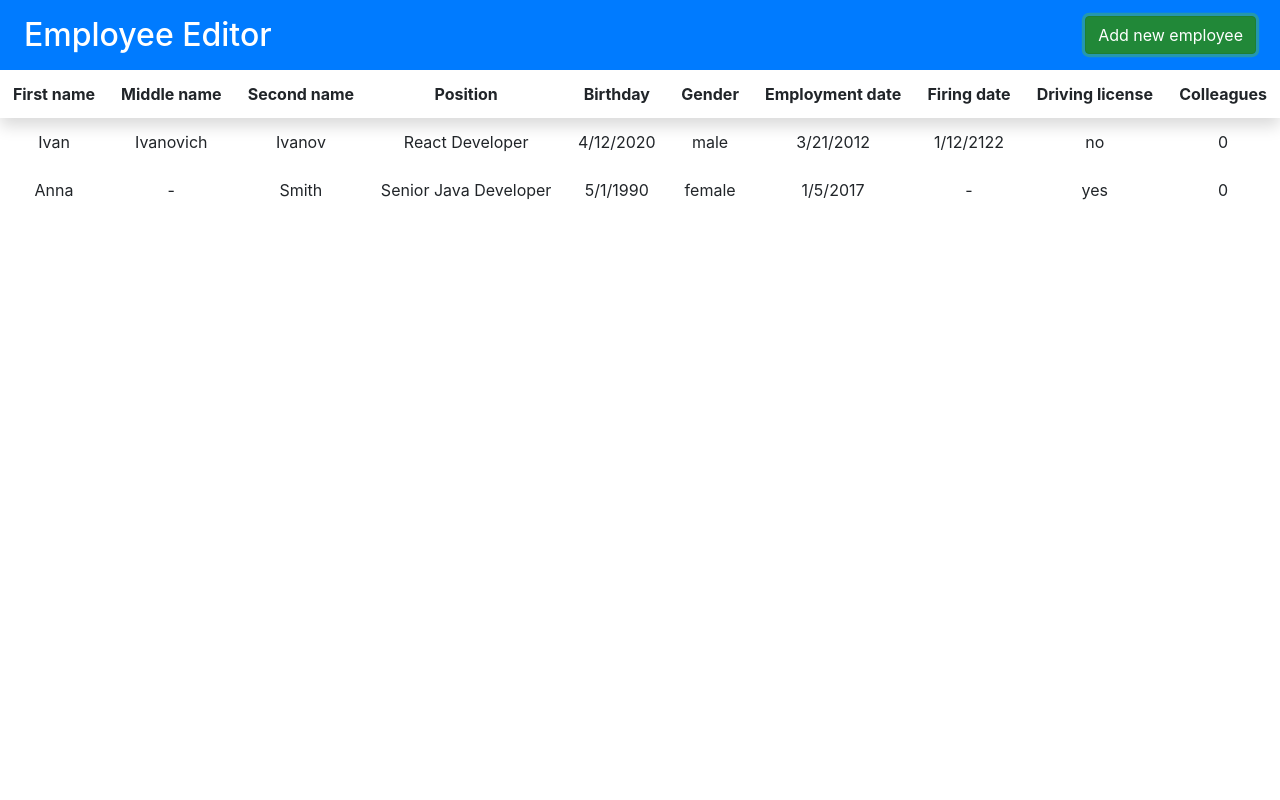
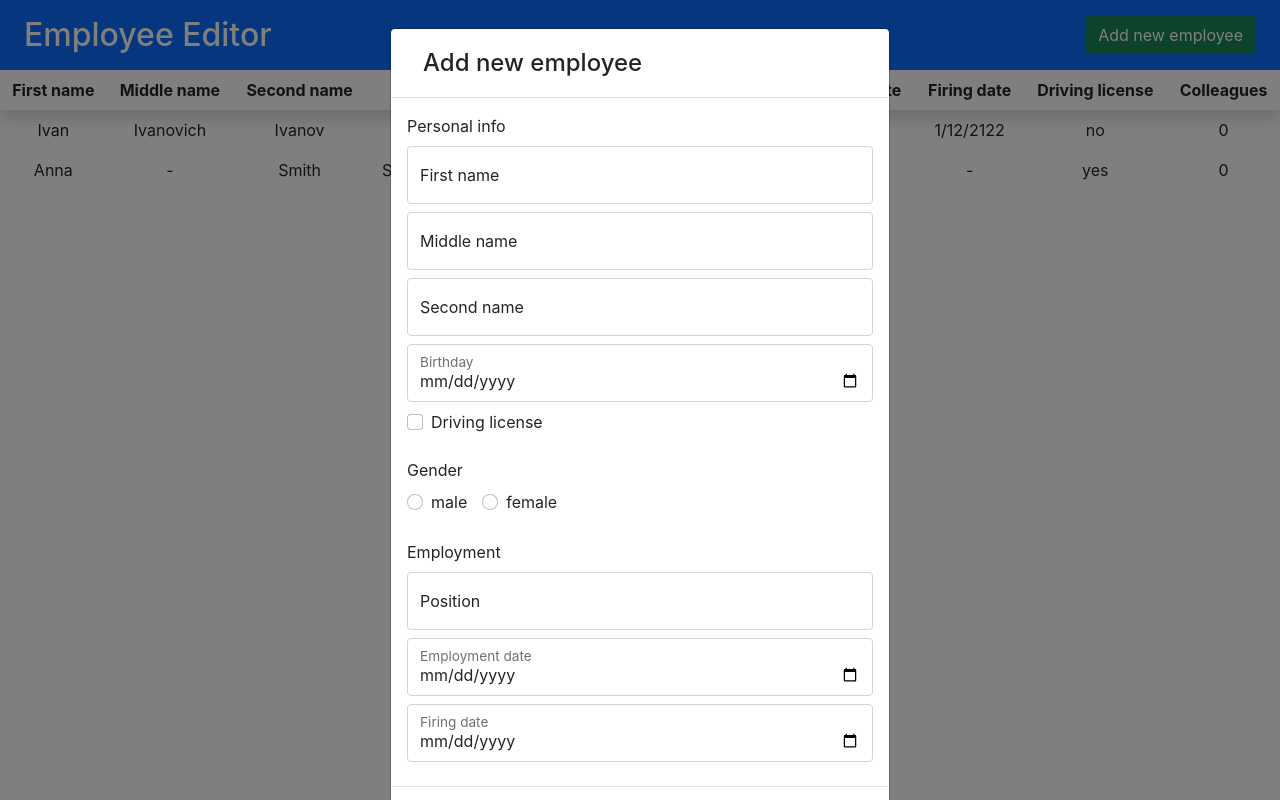
Before and after one commit to iskorotkov/employee-editor, a React (Create React App) app: page / in a window 1280 px wide. Both pictures are taken after a click on the button "Add new employee". Built offline with nearby package versions, Linux system fonts and the light colour scheme.

Commit message:
feat: add EmployeeForm

```diff
--- a/package.json
+++ b/package.json
@@ -3,7 +3,7 @@
   "version": "0.1.0",
   "private": true,
   "dependencies": {
-    "bootstrap": "^4.6.0",
+    "bootstrap": "^5.0.0-beta3",
     "mobx": "^6.3.0",
     "mobx-react": "^7.1.0",
     "react": "^17.0.2",
--- a/public/index.html
+++ b/public/index.html
@@ -1,20 +1,20 @@
 <!DOCTYPE html>
 <html lang="en">
 <head>
-    <meta charset="utf-8" />
-    <link rel="icon" href="%PUBLIC_URL%/favicon.ico" />
-    <meta name="viewport" content="width=device-width, initial-scale=1" />
-    <meta name="theme-color" content="#000000" />
+    <meta charset="utf-8"/>
+    <link rel="icon" href="%PUBLIC_URL%/favicon.ico"/>
+    <meta name="viewport" content="width=device-width, initial-scale=1"/>
+    <meta name="theme-color" content="#000000"/>
     <meta
             name="description"
             content="Web site created using create-react-app"
     />
-    <link rel="apple-touch-icon" href="%PUBLIC_URL%/logo192.png" />
+    <link rel="apple-touch-icon" href="%PUBLIC_URL%/logo192.png"/>
     <!--
       manifest.json provides metadata used when your web app is installed on a
       user's mobile device or desktop. See https://developers.google.com/web/fundamentals/web-app-manifest/
     -->
-    <link rel="manifest" href="%PUBLIC_URL%/manifest.json" />
+    <link rel="manifest" href="%PUBLIC_URL%/manifest.json"/>
     <!--
       Notice the use of %PUBLIC_URL% in the tags above.
       It will be replaced with the URL of the `public` folder during the build.
@@ -25,6 +25,10 @@
       Learn how to configure a non-root public URL by running `npm run build`.
     -->
     <title>React App</title>
+
+    <!-- Bootstrap: CSS only -->
+    <link href="https://cdn.jsdelivr.net/npm/bootstrap@5.0.0-beta3/dist/css/bootstrap.min.css" rel="stylesheet"
+          integrity="sha384-eOJMYsd53ii+scO/bJGFsiCZc+5NDVN2yr8+0RDqr0Ql0h+rP48ckxlpbzKgwra6" crossorigin="anonymous">
 </head>
 <body>
 <noscript>You need to enable JavaScript to run this app.</noscript>
@@ -39,5 +43,10 @@
   To begin the development, run `npm start` or `yarn start`.
   To create a production bundle, use `npm run build` or `yarn build`.
 -->
+
+<!-- Bootstrap: JavaScript Bundle with Popper -->
+<script src="https://cdn.jsdelivr.net/npm/bootstrap@5.0.0-beta3/dist/js/bootstrap.bundle.min.js"
+        integrity="sha384-JEW9xMcG8R+pH31jmWH6WWP0WintQrMb4s7ZOdauHnUtxwoG2vI5DkLtS3qm9Ekf"
+        crossorigin="anonymous"></script>
 </body>
 </html>
--- a/src/App.tsx
+++ b/src/App.tsx
@@ -1,9 +1,10 @@
-import React from 'react'
+import React, { useState } from 'react'
 import './App.css'
-import 'bootstrap/dist/css/bootstrap.min.css'
 import { EmployeeList } from './components/EmployeeList'
 import { Employee, Gender } from './data/employee'
 import Button from 'react-bootstrap/Button'
+import { EmployeeForm } from './components/EmployeeForm'
+import Modal from 'react-bootstrap/Modal'
 
 function App () {
   const employees: Employee[] = [
@@ -35,17 +36,34 @@ function App () {
     }
   ]
 
+  const [show, setShow] = useState(false)
+
+  const handleShow = () => setShow(true)
+  const handleClose = () => setShow(false)
+
   return (
     <div className="App">
       <header className="w-100 p-0 m-0 bg-primary">
         <div className="d-flex flex-row flex-nowrap mx-2 p-3 align-items-center">
           <h2 className="text-white p-0 m-0">Employee Editor</h2>
           <span className="flex-grow-1"/>
-          <Button variant="success">Add new employee</Button>
+          <Button variant="success" onClick={handleShow}>Add new employee</Button>
         </div>
       </header>
       <main>
         <EmployeeList employees={employees}/>
+        <Modal show={show} onHide={handleClose}>
+          <Modal.Header>
+            <Modal.Title className='px-3'>Add new employee</Modal.Title>
+          </Modal.Header>
+          <Modal.Body>
+            <EmployeeForm positions={["Developer", "Accountant"]} others={employees}/>
+          </Modal.Body>
+          <Modal.Footer>
+            <Button variant="secondary" onClick={handleClose}>Close</Button>
+            <Button variant="primary" onClick={handleClose}>Save changes</Button>
+          </Modal.Footer>
+        </Modal>
       </main>
     </div>
   )
--- /dev/null
+++ b/src/components/EmployeeForm.tsx
@@ -0,0 +1,58 @@
+import Form from 'react-bootstrap/Form'
+import React from 'react'
+import InputGroup from 'react-bootstrap/InputGroup'
+import { Employee, Position } from '../data/employee'
+
+const FloatingInput = (props: {
+  id: string
+  type: string
+  label: string
+  placeholder: string
+}) => {
+  return (
+    <div className="form-floating mb-2">
+      <Form.Control id={props.id} type={props.type} placeholder={props.placeholder}/>
+      <Form.Label htmlFor={props.id}>{props.label}</Form.Label>
+    </div>
+  )
+}
+
+export function EmployeeForm (props: {
+  others: Employee[]
+  positions: Position[]
+  employee?: Employee
+}) {
+  return (
+    <Form>
+      <Form.Label>Personal info</Form.Label>
+      <FloatingInput id="first-name" type="text" label="First name" placeholder="Ivan"/>
+      <FloatingInput id="middle-name" type="text" label="Middle name" placeholder="Ivanovich"/>
+      <FloatingInput id="second-name" type="text" label="Second name" placeholder="Ivanov"/>
+
+      <FloatingInput id="birthday" type="date" label="Birthday" placeholder={new Date().toDateString()}/>
+
+      <Form.Check className="mb-2">
+        <Form.Check.Input id="driving-license" type="checkbox"/>
+        <Form.Check.Label htmlFor="driving-license">Driving license</Form.Check.Label>
+      </Form.Check>
+
+      <Form.Label className="mt-3">Gender</Form.Label>
+      <InputGroup className="mb-2">
+        <Form.Check inline>
+          <Form.Check.Input id="gender-male" type="radio" name="gender"/>
+          <Form.Check.Label htmlFor="gender-male">male</Form.Check.Label>
+        </Form.Check>
+
+        <Form.Check inline>
+          <Form.Check.Input id="gender-female" type="radio" name="gender"/>
+          <Form.Check.Label htmlFor="gender-female">female</Form.Check.Label>
+        </Form.Check>
+      </InputGroup>
+
+      <Form.Label className="mt-3">Employment</Form.Label>
+      <FloatingInput id="position" type="text" label="Position" placeholder="Developer"/>
+      <FloatingInput id="employment-date" type="date" label="Employment date" placeholder={new Date().toDateString()}/>
+      <FloatingInput id="firing-date" type="date" label="Firing date" placeholder={new Date().toDateString()}/>
+    </Form>
+  )
+}
```
Also changed, not shown: 1 other file (tests, documents, lock files or other folders). Lines whose indentation alone changed are shown as unchanged.
